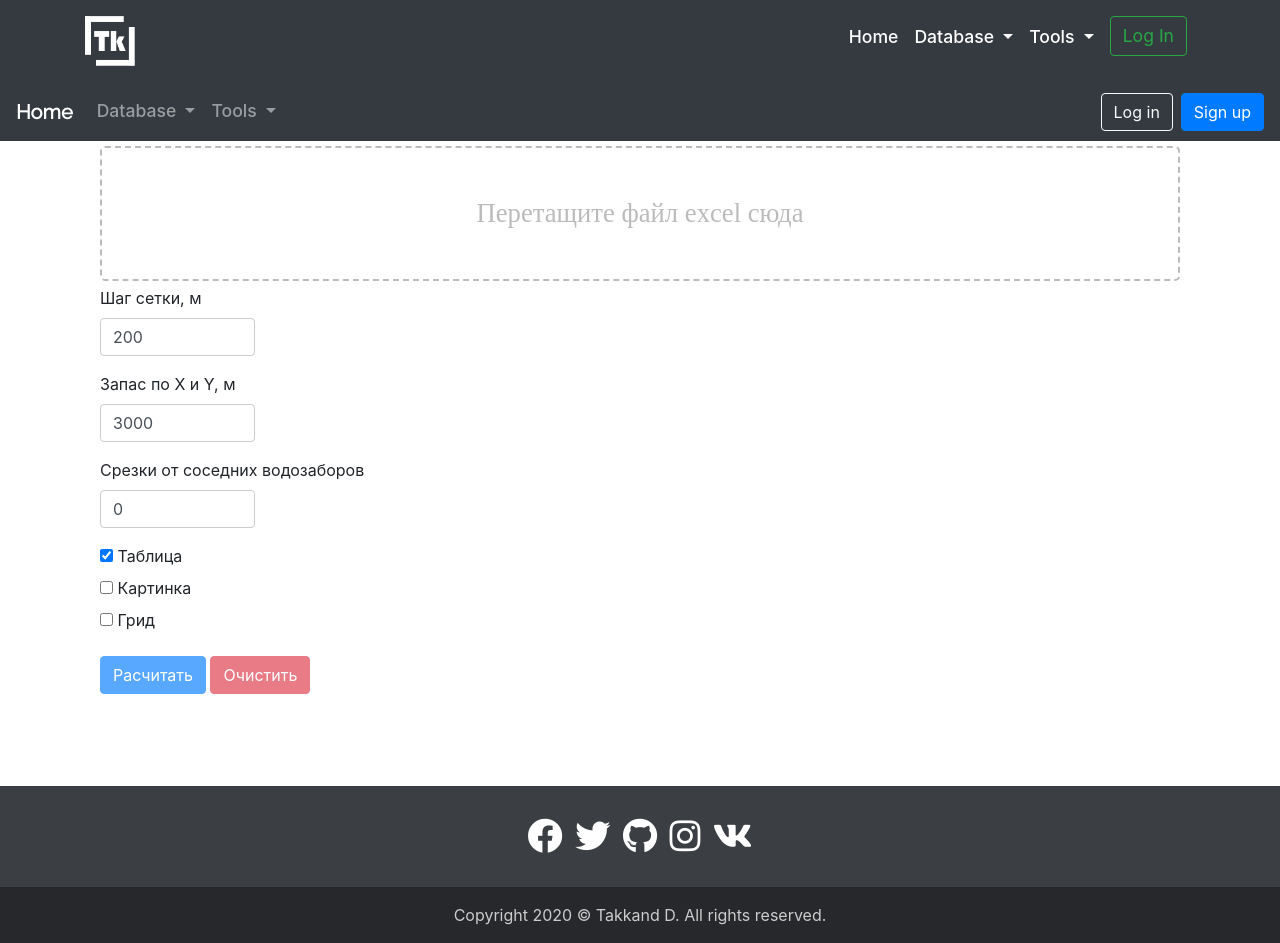
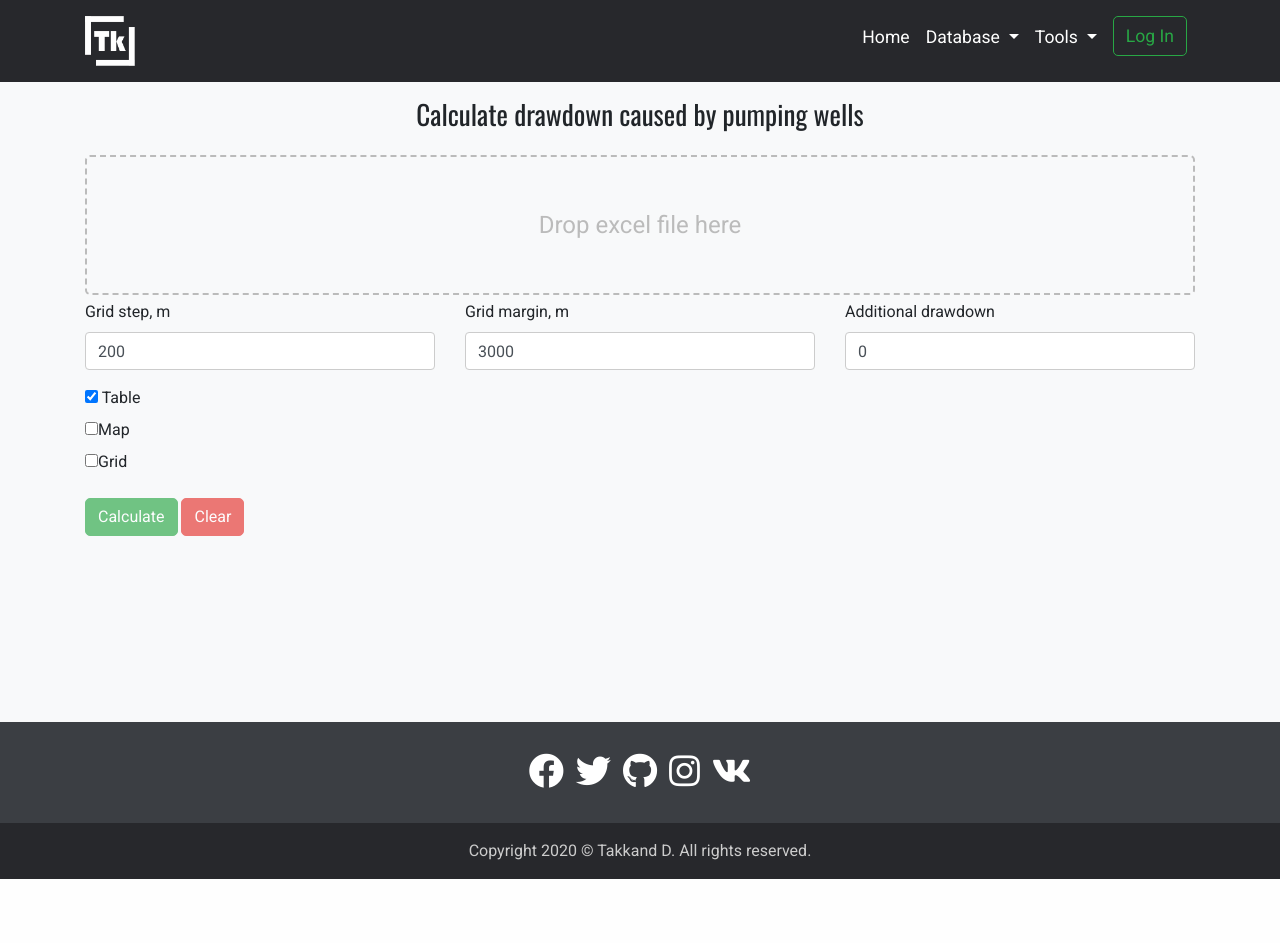
Before and after one commit to dmitrytk/django_project, a Django app: page /sub/ in a window 1280 px wide. After the commit the page ends 879 px from the top, so only its background shows below. Run offline with Django 3.2, Linux system fonts and the light colour scheme; style sheets or scripts are compiled from the project's sources; some libraries are stand-ins or nearby versions.

Commit message:
Styling tool pages

```diff
--- a/project/static/css/style.css
+++ b/project/static/css/style.css
@@ -8,23 +8,28 @@ body {
     display: none;
 }
 
-#drop_zone{
-	border:2px dashed #bbb;
-	-moz-border-radius:5px;
-	-webkit-border-radius:5px;
-	border-radius:5px;
-  padding:50px;
+#drop_zone {
+    border: 2px dashed #bbb;
+    -moz-border-radius: 5px;
+    -webkit-border-radius: 5px;
+    border-radius: 5px;
+    padding: 50px;
     margin: 5px 0px;
-	text-align:center;
-    font:20pt bold,"Vollkorn";
-    color:#bbb;
-	width:100%;
+    text-align: center;
+    font-family: "Roboto", Arial, "Helvetica Neue", Helvetica, sans-serif;
+    font-size: 1.5rem;
+    color: #bbb;
+    width: 100%;
 }
 
-#b64data{
-	width:100%;
+#b64data {
+    width: 100%;
 }
-a { text-decoration: none }
+
+a {
+    text-decoration: none
+}
+
 #myProgress {
     width: 100%;
     background-color: #ddd;
@@ -38,15 +43,18 @@ a { text-decoration: none }
     line-height: 30px;
     color: white;
 }
+
 .area {
     width: 100%;
     height: 200px;
     margin: 5px 0px 0px 0px;
     border-radius: 5px;
 }
+
 .btn {
     margin-bottom: 10px;
 }
+
 #alrt {
     margin-top: 5px;
     margin-bottom: 0px;
@@ -63,7 +71,6 @@ a { text-decoration: none }
 }
 
 
-
 #progress_div {
     display: none;
     width: 100%;
@@ -71,9 +78,10 @@ a { text-decoration: none }
     border-radius: 5px;
     background-color: lightgrey;
 }
+
 #progress {
     display: block;
-  width:0%;
+    width: 0%;
     height: 100%;
     background-color: #007BFF;
     border-radius: 5px;
@@ -88,10 +96,10 @@ a { text-decoration: none }
     height: 2.5rem;
 }
 
-.obzor-min{
+.obzor-min {
     width: 32px;
 }
 
-.obzor-full{
+.obzor-full {
     /* width: 32px; */
 }
--- a/project/static/js/main.js
+++ b/project/static/js/main.js
@@ -1,4 +1,5 @@
 console.log('Main js is active');
+console.log('home');
 
 // Initialize animation
 AOS.init({
@@ -38,11 +39,13 @@ $(document).ready(function () {
     });
 });
 
+const nav = document.querySelector('#nav');
+const navbar_list = document.querySelector('#navbar-list');
+const sectionNav = document.querySelector('.section-nav');
 
 // Transparent navbar only on home page
 if (document.querySelector('title').innerText === 'TK') {
-    const nav = document.querySelector('#nav');
-    const navbar_list = document.querySelector('#navbar-list');
+    console.log('home');
     nav.classList.toggle('transparent');
 
     window.addEventListener('scroll', function () {
@@ -61,8 +64,7 @@ if (document.querySelector('title').innerText === 'TK') {
         }
     });
 } else {
-    const sectionNav = document.querySelector('.section-nav');
+    console.log('not home');
     sectionNav.style.position = 'static';
-    const navbar_list = document.querySelector('#navbar-list');
     navbar_list.style.padding = '.5rem';
 }
--- a/project/static/scss/main.scss
+++ b/project/static/scss/main.scss
@@ -1,5 +1,4 @@
 @import url('https://fonts.googleapis.com/css?family=Lato|Oswald|Raleway|Roboto&display=swap');
-
 @import "./base/variables";
 @import "./base/base";
 @import "./base/utils";
--- a/project/static/scss/vendor.scss
+++ b/project/static/scss/vendor.scss
@@ -1,2 +1,3 @@
 @import "./base/variables";
+
 @import "node_modules/bootstrap/scss/bootstrap";
--- a/templates/_base.html
+++ b/templates/_base.html
@@ -6,23 +6,20 @@
     <meta charset="UTF-8">
     <meta name="viewport" content="width=device-width, initial-scale=1.0">
     <meta http-equiv="X-UA-Compatible" content="ie=edge">
-    <link rel="shortcut icon" type="image/png" href="{% static 'img/drop.png' %}" />
+    <link rel="shortcut icon" type="image/png" href="{% static 'img/drop.png' %}"/>
     <!-- =========================================VENDOR CSS================================================= -->
-    <link rel="stylesheet" href="https://unpkg.com/aos@next/dist/aos.css" />
+    <link rel="stylesheet" href="https://unpkg.com/aos@next/dist/aos.css"/>
     <link rel="stylesheet" href="https://cdnjs.cloudflare.com/ajax/libs/font-awesome/5.11.2/css/all.min.css"
-        integrity="sha256-+N4/V/SbAFiW1MPBCXnfnP9QSN3+Keu+NlB+0ev/YKQ=" crossorigin="anonymous" />
+          integrity="sha256-+N4/V/SbAFiW1MPBCXnfnP9QSN3+Keu+NlB+0ev/YKQ=" crossorigin="anonymous"/>
     <link rel="stylesheet" href="https://cdnjs.cloudflare.com/ajax/libs/OwlCarousel2/2.3.4/assets/owl.carousel.min.css"
-        integrity="sha256-UhQQ4fxEeABh4JrcmAJ1+16id/1dnlOEVCFOxDef9Lw=" crossorigin="anonymous" />
+          integrity="sha256-UhQQ4fxEeABh4JrcmAJ1+16id/1dnlOEVCFOxDef9Lw=" crossorigin="anonymous"/>
     <link rel="stylesheet"
           href="https://cdnjs.cloudflare.com/ajax/libs/OwlCarousel2/2.3.4/assets/owl.theme.default.min.css"
-        integrity="sha256-kksNxjDRxd/5+jGurZUJd1sdR2v+ClrCl3svESBaJqw=" crossorigin="anonymous" />
+          integrity="sha256-kksNxjDRxd/5+jGurZUJd1sdR2v+ClrCl3svESBaJqw=" crossorigin="anonymous"/>
     <link rel="stylesheet" href="https://cdn.datatables.net/1.10.20/css/dataTables.bootstrap4.min.css">
     <!-- ============================================CSS======================================================= -->
     <link rel="stylesheet" href="{% static 'css/vendor.css' %}">
     <link rel="stylesheet" href="{% static 'css/main.css' %}">
-    <link rel="stylesheet" href="https://maxcdn.bootstrapcdn.com/bootstrap/4.0.0/css/bootstrap.min.css"
-        integrity="sha384-Gn5384xqQ1aoWXA+058RXPxPg6fy4IWvTNh0E263XmFcJlSAwiGgFAW/dAiS6JXm" crossorigin="anonymous">
-    <link rel="stylesheet" href="https://cdnjs.cloudflare.com/ajax/libs/font-awesome/4.7.0/css/font-awesome.min.css">
     <link rel="stylesheet" href="{% static 'css/style.css' %}">
     <title>{% block title %}{% endblock %}</title>
 </head>
@@ -32,7 +29,7 @@
 <section class="section-nav">
     <nav id="nav" class="navbar navbar-expand-md navbar-dark bg-dark">
         <div class="container">
-                <a id="tk" class="navbar-brand" href="#">
+            <a id="tk" class="navbar-brand" href="{% url 'home' %}">
                 <img src="{% static 'img/tk.png' %}" width="50" height="50" alt="" srcset="">
             </a>
             <button class="navbar-toggler" type="button" data-toggle="collapse" data-target="#navbar-list"
@@ -43,7 +40,7 @@
             <div class="collapse navbar-collapse" id="navbar-list">
                 <ul class="navbar-nav ml-auto ">
                     <li class="nav-item active">
-                            <a class="nav-link" href="#">Home <span class="sr-only">(current)</span></a>
+                        <a class="nav-link" href="{% url 'home' %}">Home <span class="sr-only">(current)</span></a>
                     </li>
                     <li class="nav-item active dropdown">
                         <a class="nav-link dropdown-toggle" href="#" id="navbarDropdown" role="button"
@@ -92,66 +89,6 @@
         </div>
     </nav>
 </section>
-    <!-- ANOTHER NAVBAR -->
-    <nav class="navbar navbar-expand-lg bg-dark navbar-dark">
-        <a class="navbar-brand" href="{% url 'home' %}">Home</a>
-        <div class="collapse navbar-collapse" id="navbarSupportedContent">
-            <ul class="navbar-nav mr-auto">
-
-                <li class="nav-item dropdown">
-                    <a class="nav-link dropdown-toggle" href="#" id="navbarDropdown" role="button"
-                        data-toggle="dropdown" aria-haspopup="true" aria-expanded="false">
-                        Database
-                    </a>
-                    <div class="dropdown-menu">
-                        <a class="dropdown-item" href="{% url 'fields' %}">Fields</a>
-                        <a class="dropdown-item" href="#">Wells</a>
-                    </div>
-                </li>
-
-                <li class="nav-item dropdown">
-                    <a class="nav-link dropdown-toggle" href="#" id="navbarDropdown" role="button"
-                        data-toggle="dropdown" aria-haspopup="true" aria-expanded="false">
-                        Tools
-                    </a>
-                    <div class="dropdown-menu">
-                        <a class="dropdown-item" href="{% url 'sub' %}">Decline</a>
-                        <a class="dropdown-item" href="{% url 'distance' %}">Distance</a>
-                        <a class="dropdown-item" href="{% url 'water' %}">Water calc</a>
-                        <a class="dropdown-item" href="{% url 'roxar' %}">Roxar</a>
-                        <a class="dropdown-item" href="{% url 'print' %}">Print</a>
-                    </div>
-                </li>
-            </ul>
-
-            {% if user.is_authenticated %}
-            <ul class="navbar-nav ml-auto">
-                <li class="nav-item dropdown">
-                    <a class="nav-link dropdown-toggle text-light" href="#" id="userMenu" data-toggle="dropdown"
-                        aria-haspopup="true" aria-expanded="false">
-                        {{ user.username }}
-                    </a>
-                    <div class="dropdown-menu dropdown-menu-right" aria-labelledby="userMenu">
-                        {% if user.is_superuser %}
-                        <a class="dropdown-item text-danger" href="{% url 'admin:index' %}">Admin</a>
-                        {% endif %}
-                        <a class="dropdown-item" href="{% url 'profile' %}">My account</a>
-                        <a class="dropdown-item" href="{% url 'account_change_password' %}">Change password</a>
-                        <div class="dropdown-divider"></div>
-                        <a class="dropdown-item" href="{% url 'account_logout' %}">Log out</a>
-
-                    </div>
-                </li>
-            </ul>
-            {% else %}
-            <ul class="navbar-nav ml-auto">
-                <a href="{% url 'account_login' %}" class="btn btn-outline-light my-2 mr-2 my-sm-0">Log in</a>
-                <a href="{% url 'account_signup' %}" class="btn btn-primary my-2 my-sm-0">Sign up</a>
-            </ul>
-            {% endif %}
-        </div>
-    </nav>
-
 
 
 <section class="main">
--- a/templates/account/signup.html
+++ b/templates/account/signup.html
@@ -7,9 +7,12 @@
     <div class="container">
         <h2>Sign Up</h2>
         <form method="post">
+            <div class="form-container">
                 {% csrf_token %}
                 {{ form|crispy }}
-    <button class="btn btn-success" type="submit">Sign Up</button>
+                <button class="btn btn-primary" type="submit">Sign Up</button>
+            </div>
+
         </form>
     </div>
 {% endblock content %}
--- a/templates/pages/sub.html
+++ b/templates/pages/sub.html
@@ -5,69 +5,68 @@
 
 {% block content %}
     <div class="container">
-    <div class="container">
-        <div id="drop_zone">Перетащите файл excel
-            сюда
-        </div>
-    </div>
+        <h2 class="text-center py-3">Calculate drawdown caused by pumping wells</h2>
+        <div id="drop_zone">Drop excel file here</div>
         <form class="form-horizontal" action="">
+            <div class="row">
+                <div class="col-sm">
                     <div class="form-group">
-            <label class="control-label col-sm-12" for="step">Шаг сетки, м</label>
-            <div class="col-sm-2">
+                        <label class="control-label" for="step">Grid step, m</label>
                         <input type="number" class="form-control" id="step" value="200">
                     </div>
                 </div>
+                <div class="col-sm">
                     <div class="form-group">
-            <label class="control-label col-sm-12" for="margin">Запас по X и Y, м</label>
-            <div class="col-sm-2">
+                        <label class="control-label" for="margin">Grid margin, m</label>
                         <input type="number" class="form-control" id="margin" value="3000">
                     </div>
                 </div>
+                <div class="col-sm">
                     <div class="form-group">
-            <label class="control-label col-sm-12" for="margin">Срезки от соседних водозаборов</label>
-            <div class="col-sm-2">
+                        <label class="control-label" for="margin">Additional drawdown</label>
                         <input type="number" class="form-control" id="field" value="0">
                     </div>
                 </div>
+            </div>
+
+
             <div class="form-group">
-            <div class="col-sm-offset-2 col-sm-10">
+                <div class="">
                     <div class="checkbox">
                         <label><input type="checkbox" id="tableCheckBox" checked>
-                        Таблица</label>
+                            Table</label>
                     </div>
                     <div class="checkbox">
-                    <label><input type="checkbox" id="imageCheckBox"> Картинка</label>
+                        <label><input type="checkbox" id="imageCheckBox">Map</label>
                     </div>
                     <div class="checkbox">
-                    <label><input type="checkbox" id="gridCheckBox"> Грид</label>
+                        <label><input type="checkbox" id="gridCheckBox">Grid</label>
                     </div>
                 </div>
             </div>
         </form>
-    <div class="container">
-        <button class="btn btn-primary" id="calculate" disabled>Расчитать</button>
-        <button class="btn btn-danger" id="del" disabled>Очистить</button>
-    </div>
+        <button class="btn btn-success" id="calculate" disabled>Calculate</button>
+        <button class="btn btn-danger" id="del" disabled>Clear</button>
 
         <div class="container">
             <div id="progress_div">
                 <div id="progress"></div>
             </div>
         </div>
-
         <div class="container">
             <div class="table-responsive" id="table">
             </div>
         </div>
         <div class="container" id="chart"></div>
     </div>
+
 {% endblock content %}
 
 
 {% block scripts %}
+    <script src="https://cdn.plot.ly/plotly-1.2.0.min.js"></script>
     <script src="{% static 'js/libs/FileSaver.min.js' %}"></script>
     <script src="{% static 'js/libs/xlsx.full.min.js' %}"></script>
     <script src="{% static 'js/ei.js' %}"></script>
     <script src="{% static 'js/sub.js' %}"></script>
-<script src="https://cdn.plot.ly/plotly-1.2.0.min.js"></script>
 {% endblock scripts %}
```
Also changed, not shown: templates/account/password_change.html (+10 -6 lines), templates/pages/print.html (+14 -11 lines), templates/pages/roxar.html (+5 -6 lines). Lines whose indentation alone changed are shown as unchanged.
